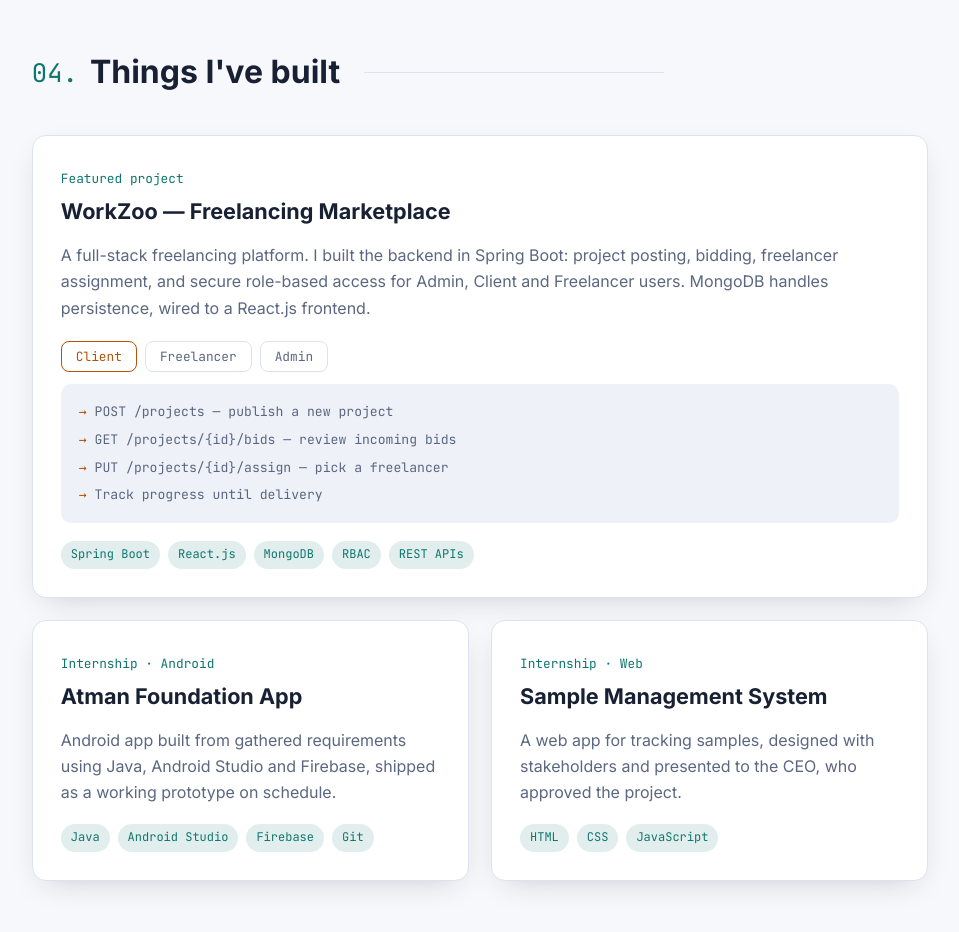
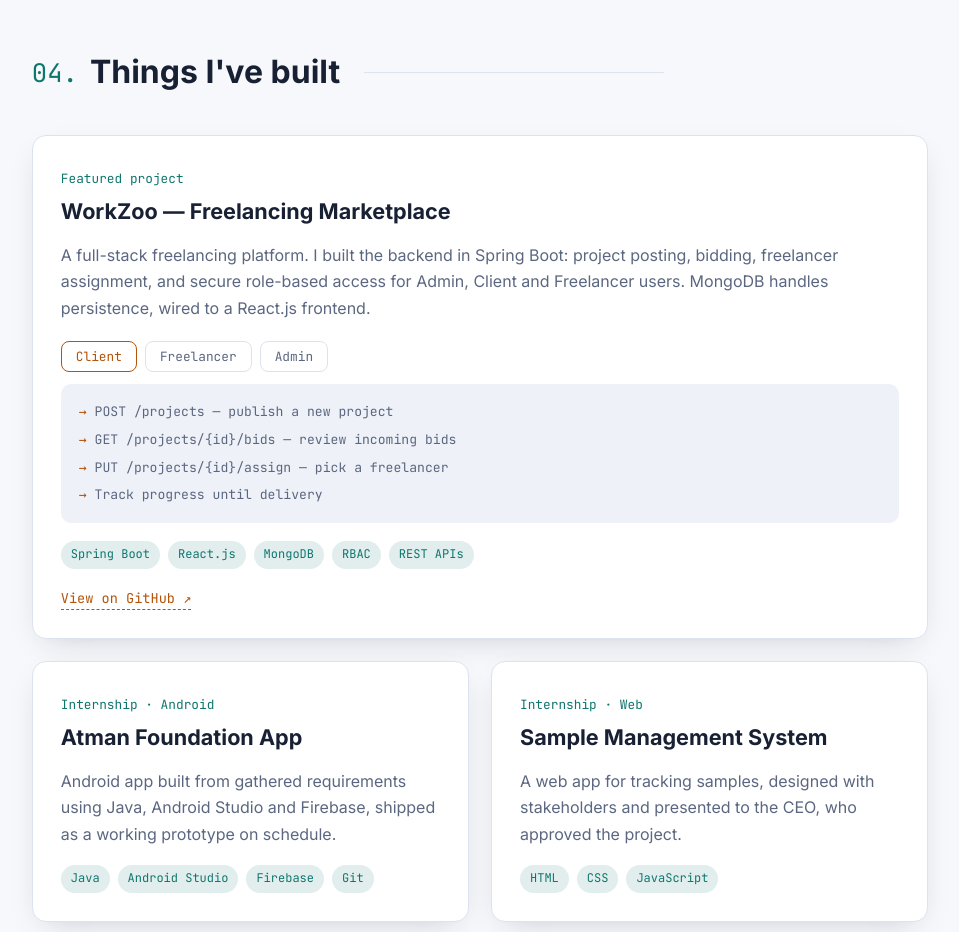
Before and after one commit to vijnishant/portfolio, a plain HTML site: page index.html in a window 1280 px wide. Shown: the part 2820-3752 px from the top of the page, without its empty margins (160-1119 px from the left). Drawn offline with Linux system fonts and the light colour scheme.

Commit message:
Fix LinkedIn link and add WorkZoo GitHub link
Co-Authored-By: Claude Opus 5.5 <noreply@anthropic.com>

```diff
--- a/index.html
+++ b/index.html
@@ -138,6 +138,7 @@
           </div>
           <ul class="role-flow mono" id="roleFlow"></ul>
           <div class="chips"><span>Spring Boot</span><span>React.js</span><span>MongoDB</span><span>RBAC</span><span>REST APIs</span></div>
+          <a class="project-link mono" href="https://github.com/Work-Zoo" target="_blank" rel="noopener">View on GitHub ↗</a>
         </article>
 
         <article class="project reveal" tabindex="0">
--- a/script.js
+++ b/script.js
@@ -1,7 +1,7 @@
 /* ===== Edit your details here ===== */
 const PROFILE = {
   email: "vijnishant05@gmail.com",
-  linkedin: "https://www.linkedin.com/in/your-handle", // TODO: replace with your LinkedIn URL
+  linkedin: "https://www.linkedin.com/in/nishant-vij-5a4025229/",
   github: "https://github.com/vijnishant",
   resume: "Nishant_Vij_Resume.pdf",
 };
--- a/styles.css
+++ b/styles.css
@@ -160,6 +160,9 @@ strong, b { color: var(--text); font-weight: 600; }
 .role-flow li::before { content: "→ "; color: var(--accent-2); }
 @keyframes slideIn { to { opacity: 1; transform: none; } }
 
+.project-link { display: inline-block; margin-top: 18px; font-size: .85rem; color: var(--accent-2); border-bottom: 1px dashed currentColor; }
+.project-link:hover { color: var(--accent); }
+
 /* terminal */
 .term { border-radius: var(--radius); overflow: hidden; border: 1px solid var(--border); box-shadow: var(--shadow); background: #070b14; }
 .term-bar { display: flex; align-items: center; gap: 7px; padding: 10px 14px; background: #121a2c; }
```
